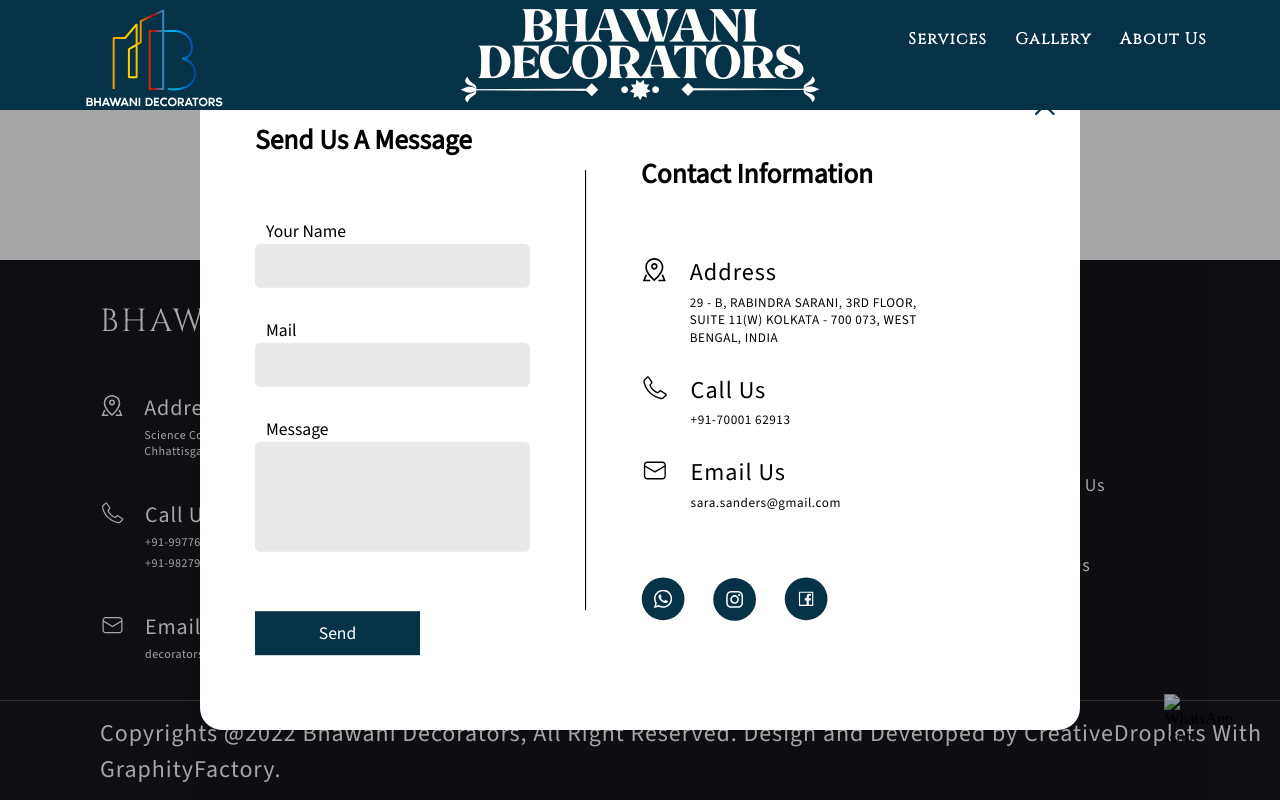
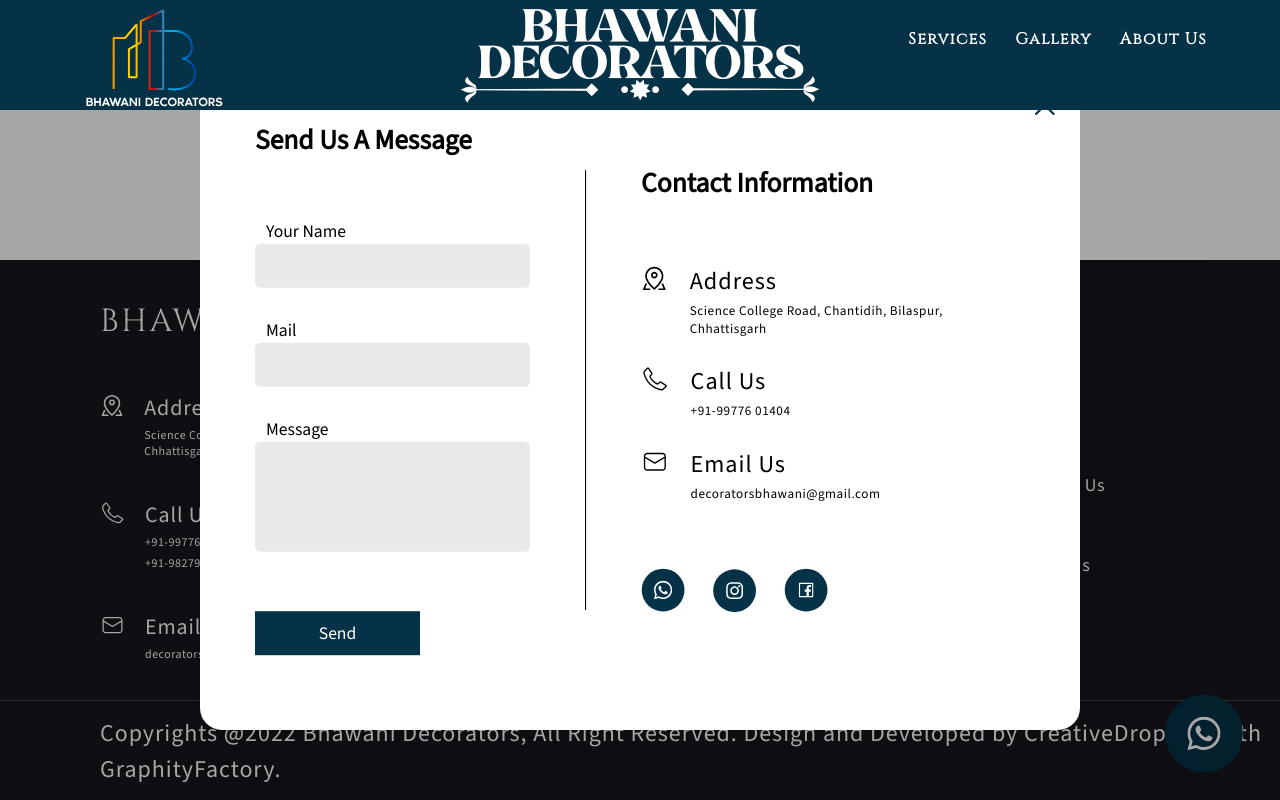
Before and after one commit to decoratorsbhawani/web, a plain HTML site: page pages/gallery.html in a window 1280 px wide. Both pictures are taken after a click on the link "Contact Us". Shown: the part 2676-3476 px from the top of the page. Drawn offline with nearby package versions, Linux system fonts and the light colour scheme.

Commit message:
whatsapp number changed

```diff
--- a/pages/gallery.html
+++ b/pages/gallery.html
@@ -25,10 +25,11 @@
 </head>
 
 <body>
+
     <!-- Whatsapp Button -->
     <div class="sticky-button">
-        <img class="sticky-whatsapp-icon" onclick="blankRedirect('https\://wa.me/919827917456')"
-            src="assets/svg/whatsapp-model-icon.svg" alt="WhatsApp Icon">
+        <img class="sticky-whatsapp-icon" onclick="blankRedirect('https\://wa.me/916264865070')"
+            src="../assets/svg/whatsapp-model-icon.svg" alt="WhatsApp Icon">
     </div>
 
     <!-- Model Box Starts Here -->
@@ -57,43 +58,43 @@
                     <div class="main-heading">Contact Information</div>
                     <div id="location">
                         <img class="contact-icon" src="../assets/svg/location-black.svg" alt="Location Icon" />
-                        <div class="contact-details">
+                        <div class="contact-details"
+                            onclick="blankRedirect('https\://maps.google.com/?q=Science College Road, Chantidih, Bilaspur, Chhattisgarh')">
                             <div class="detail-title model-style">Address</div>
-                            <div class="detail-subtitle model-style">29 - B, RABINDRA SARANI, 3RD FLOOR, SUITE
-                                11(W)
-                                KOLKATA - 700
-                                073,
-                                WEST
-                                BENGAL, INDIA</div>
+                            <div class="detail-subtitle model-style">Science College Road, Chantidih, Bilaspur,
+                                Chhattisgarh</div>
                         </div>
                     </div>
                     <div id="call-us">
                         <img class="contact-icon" src="../assets/svg/phone-black.svg" alt="Location Icon" />
-                        <div class="contact-details">
+                        <div class="contact-details" onclick="redirectTo('tel:919977601404')">
                             <div class="detail-title model-style">Call Us</div>
-                            <div class="detail-subtitle model-style">+91-70001 62913</div>
+                            <div class="detail-subtitle model-style">+91-99776 01404</div>
                         </div>
                     </div>
                     <div id="email-us">
                         <img class="contact-icon" src="../assets/svg/email-black.svg" alt="Location Icon" />
-                        <div class="contact-details">
+                        <div class="contact-details" onclick="redirectTo('mailto:decoratorsbhawani@gmail.com')">
                             <div class="detail-title model-style">Email Us</div>
-                            <div class="detail-subtitle model-style">sara.sanders@gmail.com</div>
+                            <div class="detail-subtitle model-style">decoratorsbhawani@gmail.com</div>
                         </div>
                     </div>
                     <div class="model-social-links">
-                        <img class="model-social-icon" src="../assets/svg/whatsapp-model-icon.svg"
-                            alt="Whatsapp Icon" />
-                        <img class="model-social-icon" src="../assets/svg/insta-model-icon.svg" alt="Instagram Icon" />
-                        <img class="model-social-icon" src="../assets/svg/facebook-model-icon.svg"
-                            alt="Facebook Icon" />
+                        <img class="model-social-icon" onclick="blankRedirect('https\://wa.me/916264865070')"
+                            src="../assets/svg/whatsapp-model-icon.svg" alt="Whatsapp Icon" />
+                        <img class="model-social-icon"
+                            onclick="blankRedirect('https\://www.instagram.com/bhawanidecorators/')"
+                            src="../assets/svg/insta-model-icon.svg" alt="Instagram Icon" />
+                        <img class="model-social-icon"
+                            onclick="blankRedirect('https\://wwww.facebook.com/bhawanidecorator/')"
+                            src="../assets/svg/facebook-model-icon.svg" alt="Facebook Icon" />
                     </div>
                 </div>
             </div>
         </div>
     </div>
+    <!-- Model Box Ends Here -->
 
-    <!-- Model Box Ends Here -->
 
     <!-- Mobile Navigation Starts Here -->
 
@@ -240,7 +241,7 @@
                 <div id="social-links-title">Social Links</div>
                 <div id="whatsapp">
                     <img class="social-icon" src="../assets/svg/whatsapp.svg">
-                    <a class="social-link-name" target="_blank" href="https://wa.me/919827917456">WhatsApp</a>
+                    <a class="social-link-name" target="_blank" href="https://wa.me/916264865070">WhatsApp</a>
                 </div>
                 <div id="instagram">
                     <img class="social-icon" src="../assets/svg/instagram.svg">
```
Also changed, not shown: index.html (+3 -3 lines), pages/about.html (+21 -21 lines), pages/contact-us.html (+4 -3 lines), pages/product&service.html (+20 -22 lines).
